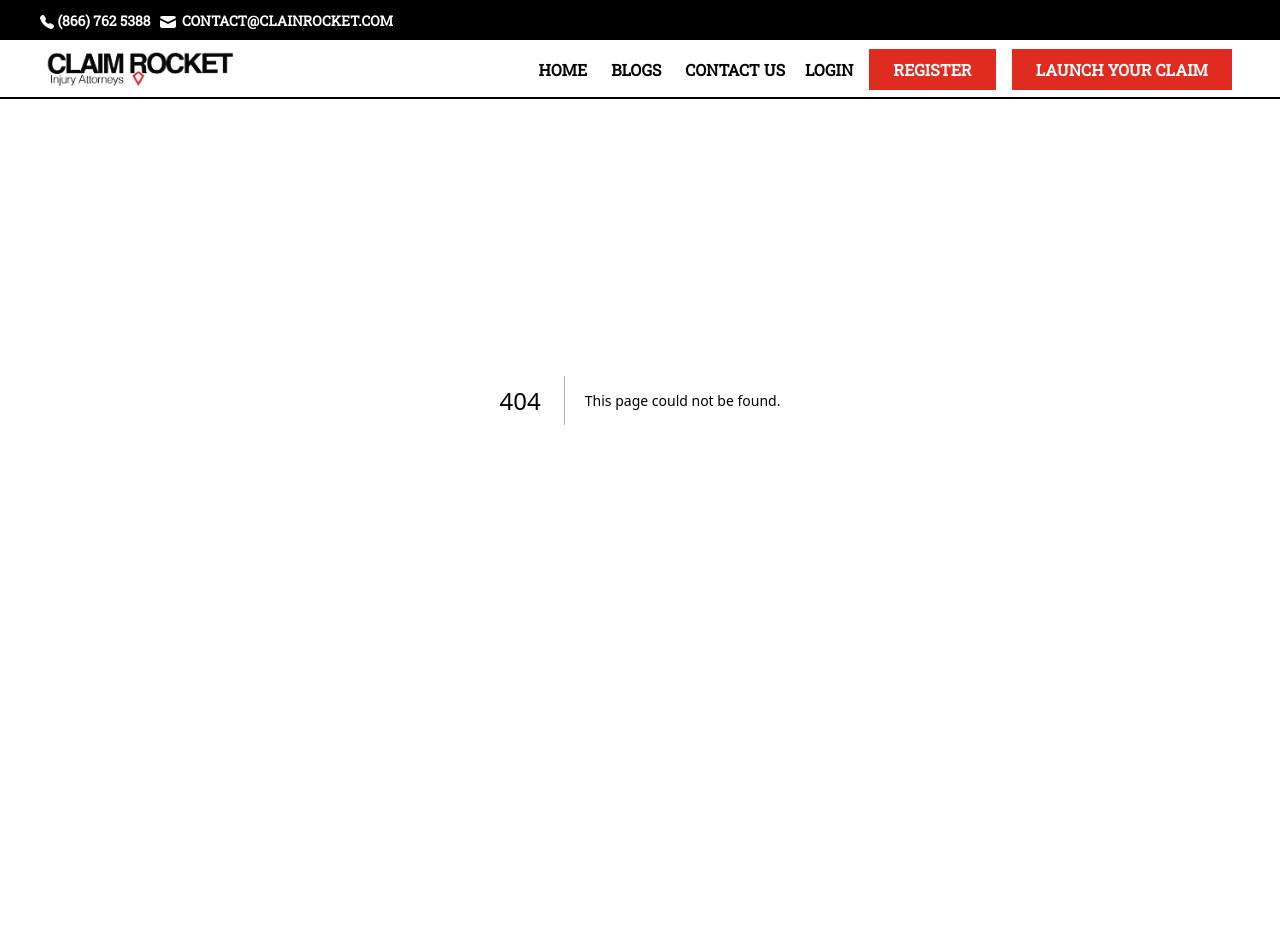
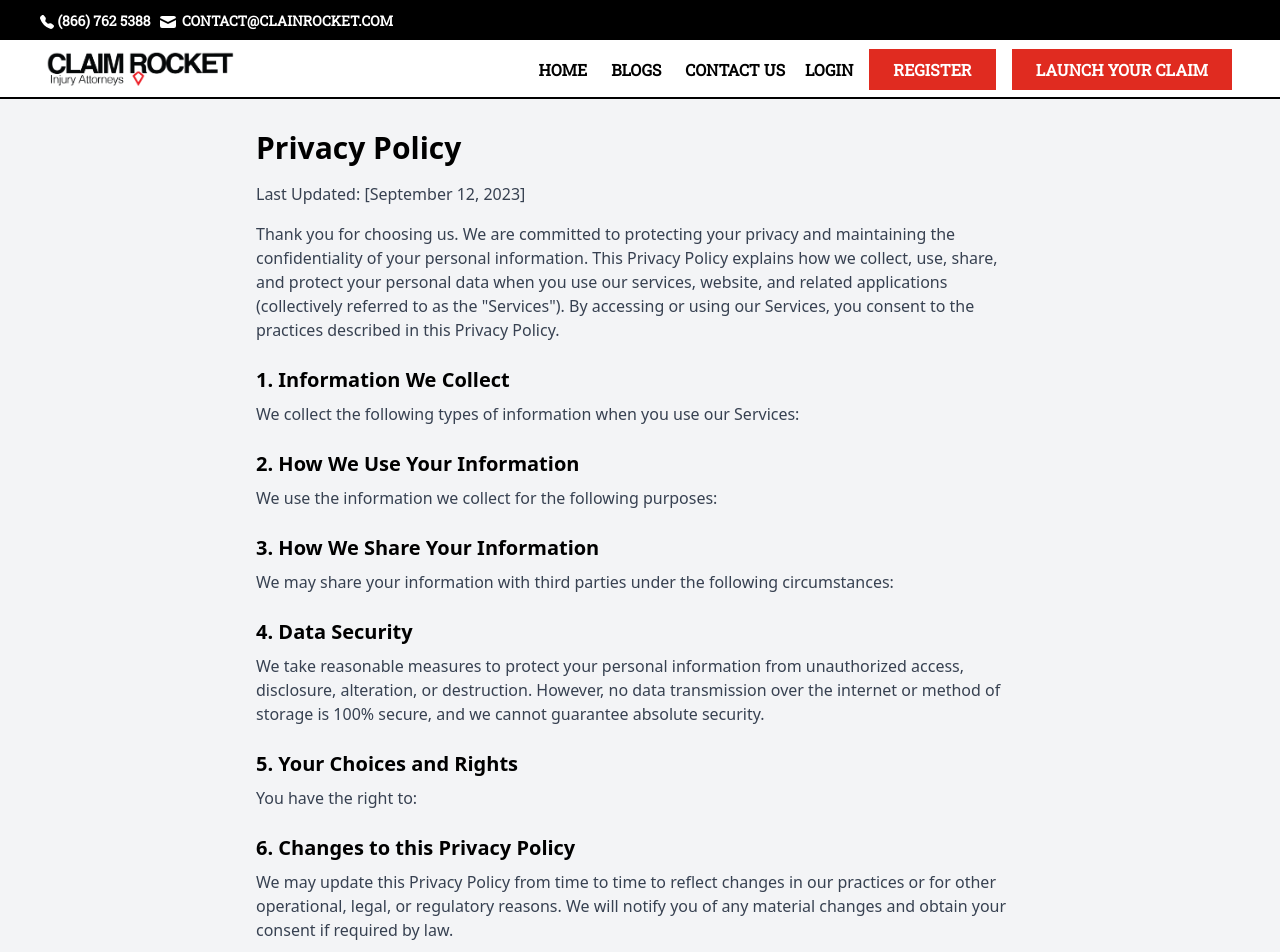
Before and after one commit to dev-mdsohagmiya/claimrocket, a Next.js app: page /privacy-policy in a window 1280 px wide. Before the commit this address had no page. Shown: the top 952 px of the page. Before the commit the page ends 800 px from the top, so only its background shows below. Built offline with nearby package versions, Linux system fonts and the light colour scheme.

Commit message:
added privacy and policy

```diff
--- a/app/blogs/page.js
+++ b/app/blogs/page.js
@@ -6,13 +6,13 @@ const Blog = () => {
     {
       title: "Blog Post 1",
       description: "Lorem ipsum dolor sit amet, consectetur adipiscing elit.",
-      imageUrl: "https://picsum.photos/id/237/200/300", // Replace with your image path
+      imageUrl: "", // Replace with your image path
       date: "September 1, 2023",
     },
     {
       title: "Blog Post 2",
       description: "Pellentesque ac ligula in tellus tristique hendrerit.",
-      imageUrl: "https://picsum.photos/id/237/201/300", // Replace with your image path
+      imageUrl: "", // Replace with your image path
       date: "August 25, 2023",
     },
     // Add more blog data as needed
--- /dev/null
+++ b/app/privacy-policy/page.js
@@ -0,0 +1,10 @@
+import PrivacyPolicy from "@/components/PrivacyPolicy";
+import React from "react";
+
+export default function page() {
+  return (
+    <div>
+      <PrivacyPolicy />
+    </div>
+  );
+}
--- a/components/Footer/Footer.jsx
+++ b/components/Footer/Footer.jsx
@@ -1,20 +1,17 @@
 "use client";
 import Image from "next/image";
 import React from "react";
+import NavLink from "../NavLink";
+import Link from "next/link";
 
 const Footer = () => {
   return (
     <div>
       <div
-        className={`min-h-screen bg-cover bg-center relative  bg-black  md:px-[130px] px-[45px] py-12`}
+        className={` bg-cover bg-center relative  bg-black  md:px-[130px] px-[45px] py-12`}
       >
         {/* Background Image  */}
-        <Image
-          src={"/assets/herobg.png"}
-          alt=""
-          fill
-          className={` min-h-screen items-center absolute inset-0 bg-black opacity-100  `}
-        />
+
         <div className=" relative flex flex-col items-center justify-center  py-8">
           <div className=" md:w-[370px] md:h-[70px] w-[270px] h-[45px] my-14">
             <Image
@@ -34,49 +31,50 @@ const Footer = () => {
               CALL (866) ROCKET8
             </button>
           </div>
-        </div>
-        <div className=" relative md:grid md:grid-cols-12 flex flex-col items-center md:gap-2 gap-12 text-white justify-center">
-          <div className="flex flex-col gap-5 md:items-start items-center col-span-3">
-            <button>Home</button>
-            <button>Free Consultation</button>
-            <button>Practice Areas</button>
-            <button>Contact</button>
-          </div>
-          <div className="grid md:grid-cols-2 grid-cols-1 gap-x-16 col-span-5 md:ml-10 ml-0">
-            <div className="flex flex-col gap-y-5 md:items-start items-center pb-12 md:pb-0 ">
-              <a href="#aumomobile">Automobile Accident</a>
-              <a href=""> Medical Malpractice</a>
-              <a href="">Slip & Fall Accident</a>
-              <a href="">Workplace Injury</a>
-              <a href="">Dog Bites</a>
-              <a href="">Nursing Home Abuse</a>
-              <a href="">Wrongful Death</a>
-              <a href="">Personal Injury</a>
-            </div>
-            <div className="flex flex-col gap-5 font-light  md:items-start items-center ">
-              <span>San Diego</span>
-              <span>Los Angeles</span>
-              <span>Orange County</span>
-              <span>San Bernardino</span>
-              <span>Monterey</span>
-              <span>Seaside </span>
-              <span>Carmel </span>
-              <span>Fresno </span>
-            </div>
-          </div>
-          <div className="flex flex-col  gap-y-24 col-span-4">
-            <div className=" flex flex-col  gap-6  md:items-end items-center">
-              <span>866 762 5388</span>
-              <span>contact@claimrocket.com</span>
-            </div>
-            <div className=" flex flex-col  gap-6 md:items-end items-center">
-              <span>3505 Cadillac Ave, O-206B </span>
-              <span>Costa Mesa, CA 92626</span>
-            </div>
+          <div className="text-white flex justify-center">
+            <ul className="mt-[18px] ">
+              <li className="inline-block mx-2 lg:mx-3  text-base">
+                <NavLink
+                  className="uppercase text-white"
+                  activeClasses="text-red-600"
+                  text="HOME"
+                  href="/"
+                />
+              </li>
+              <li className="inline-block mx-2 lg:mx-3  text-base">
+                <NavLink
+                  className="uppercase text-white"
+                  activeClasses="text-red-600"
+                  text="BLOGS"
+                  href="/blogs"
+                />
+              </li>
+              <li className="inline-block mx-2 lg:mx-3  text-base">
+                <NavLink
+                  className="uppercase text-white"
+                  activeClasses="text-red-600"
+                  text="CONTACT US"
+                  href="/contact"
+                />
+              </li>
+              <li className="inline-block mx-3 lg:mx-2  text-base hover:scale-105 duration-300">
+                <NavLink
+                  className="uppercase"
+                  activeClasses="text-red-600"
+                  text="LOGIN"
+                  href="/login"
+                />
+              </li>
+              <li className=" text-center block md:inline-block mx-2">
+                <Link href="/privary-policy" className="tex-white">
+                  PRIVACY POLICY
+                </Link>
+              </li>
+            </ul>
           </div>
         </div>
       </div>
-      <div className="min-w-full bg-gray-900 text-sm font-light relative py-4 px-[45px] md:px-[130px] text-gray-400">
+      <div className="min-w-full bg-gray-900 text-sm font-light relative py-4 px-[45px] md:px-[130px] text-gray-400 ">
         {" "}
         © Claim Rocket.
       </div>
--- /dev/null
+++ b/components/PrivacyPolicy.jsx
@@ -0,0 +1,81 @@
+// components/PrivacyPolicy.js
+import React from "react";
+
+const PrivacyPolicy = () => {
+  const currentDate = new Date().toLocaleDateString("en-US", {
+    year: "numeric",
+    month: "long",
+    day: "numeric",
+  });
+  return (
+    <div className="bg-gray-100 p-8 pt-[130px]">
+      <div className="max-w-3xl mx-auto">
+        <h1 className="text-3xl font-bold mb-4">Privacy Policy</h1>
+        <p className="text-gray-700 mb-4">Last Updated: [{currentDate}]</p>
+        <p className="text-gray-700">
+          Thank you for choosing us. We are committed to protecting your privacy
+          and maintaining the confidentiality of your personal information. This
+          Privacy Policy explains how we collect, use, share, and protect your
+          personal data when you use our services, website, and related
+          applications (collectively referred to as the "Services"). By
+          accessing or using our Services, you consent to the practices
+          described in this Privacy Policy.
+        </p>
+
+        <h2 className="text-xl font-bold mt-6 mb-2">
+          1. Information We Collect
+        </h2>
+        <p className="text-gray-700 mb-4">
+          We collect the following types of information when you use our
+          Services:
+        </p>
+
+        <h2 className="text-xl font-bold mt-6 mb-2">
+          2. How We Use Your Information
+        </h2>
+        <p className="text-gray-700 mb-4">
+          We use the information we collect for the following purposes:
+        </p>
+
+        <h2 className="text-xl font-bold mt-6 mb-2">
+          3. How We Share Your Information
+        </h2>
+        <p className="text-gray-700 mb-4">
+          We may share your information with third parties under the following
+          circumstances:
+        </p>
+
+        <h2 className="text-xl font-bold mt-6 mb-2">4. Data Security</h2>
+        <p className="text-gray-700 mb-4">
+          We take reasonable measures to protect your personal information from
+          unauthorized access, disclosure, alteration, or destruction. However,
+          no data transmission over the internet or method of storage is 100%
+          secure, and we cannot guarantee absolute security.
+        </p>
+
+        <h2 className="text-xl font-bold mt-6 mb-2">
+          5. Your Choices and Rights
+        </h2>
+        <p className="text-gray-700 mb-4">You have the right to:</p>
+
+        <h2 className="text-xl font-bold mt-6 mb-2">
+          6. Changes to this Privacy Policy
+        </h2>
+        <p className="text-gray-700 mb-4">
+          We may update this Privacy Policy from time to time to reflect changes
+          in our practices or for other operational, legal, or regulatory
+          reasons. We will notify you of any material changes and obtain your
+          consent if required by law.
+        </p>
+
+        <h2 className="text-xl font-bold mt-6 mb-2">7. Contact Us</h2>
+        <p className="text-gray-700 mb-4">
+          If you have questions or concerns about this Privacy Policy or our
+          data practices, please contact us at [example@yourdomain.com].
+        </p>
+      </div>
+    </div>
+  );
+};
+
+export default PrivacyPolicy;
```
